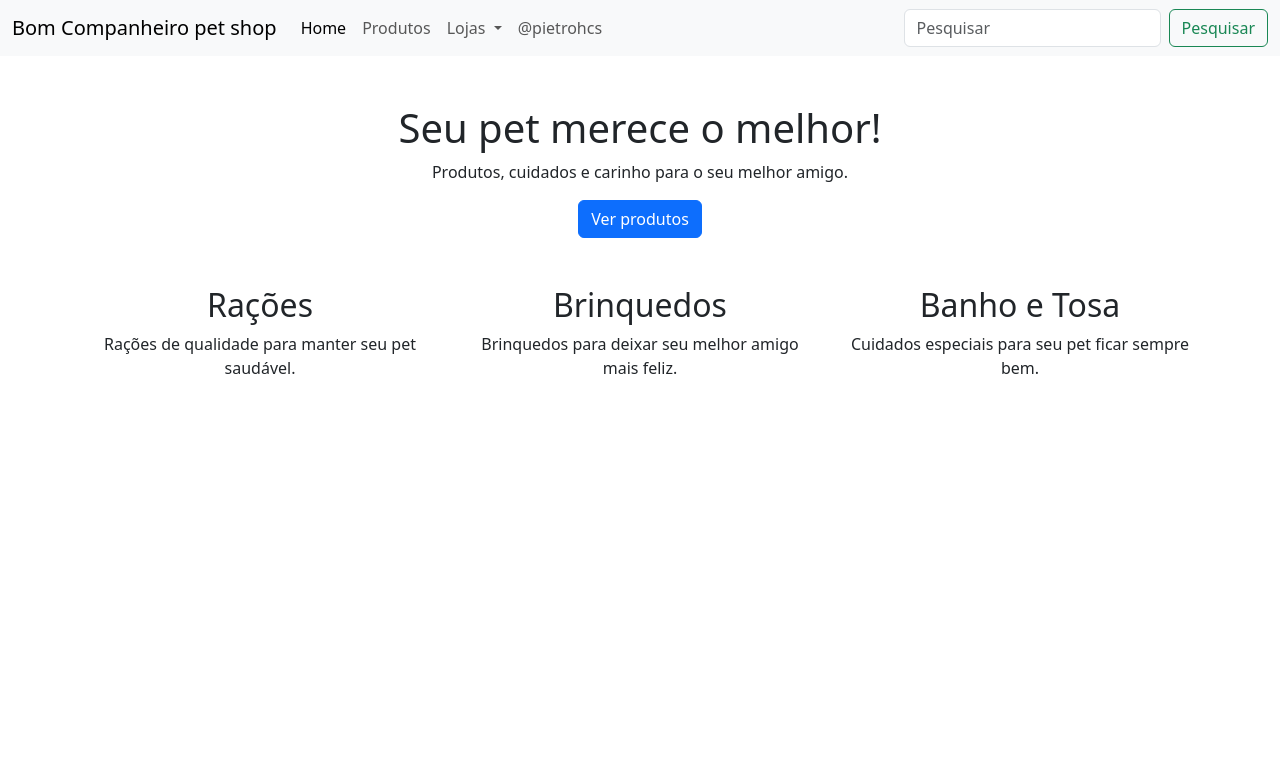
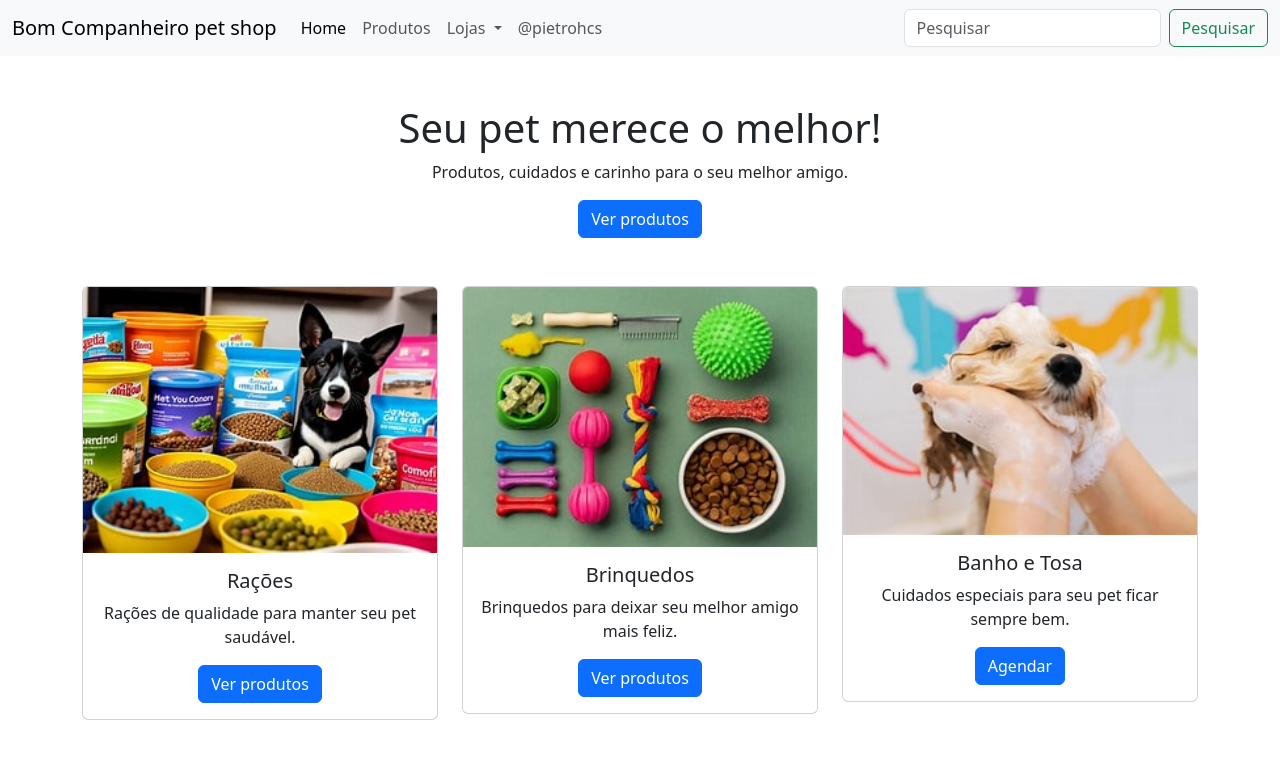
Before and after one commit to Pietrohcs/landing-bootstrap, a plain HTML site: page index.html in a window 1280 px wide. Drawn offline with nearby package versions, Linux system fonts and the light colour scheme.

Commit message:
Transforma destaques em cards

```diff
--- a/index.html
+++ b/index.html
@@ -7,8 +7,6 @@
     <title>Bom Companheiro pet shop</title>
 </head>
 <body>
-    <script src="https://cdn.jsdelivr.net/npm/bootstrap@5.3.8/dist/js/bootstrap.bundle.min.js" integrity="sha384-FKyoEForCGlyvwx9Hj09JcYn3nv7wiPVlz7YYwJrWVcXK/BmnVDxM+D2scQbITxI" crossorigin="anonymous"></script>
-
         <nav class="navbar navbar-expand-lg bg-body-tertiary">
             <div class="container-fluid">
                 <a class="navbar-brand" href="#">Bom Companheiro pet shop</a>
@@ -51,21 +49,46 @@
         <button class="btn btn-primary">Ver produtos</button>
     </section>
         <!-- Usei col-md-4 para que os três blocos fiquem lado a lado a partir do tamanho médio de tela e empilhem em telas menores. -->
-        <div class="container text-center">
-            <div class="row">
-                <div class="col-md-4">
-                    <h2>Rações</h2>
-                    <p>Rações de qualidade para manter seu pet saudável.</p>
-                </div>
-                <div class="col-md-4">
-                    <h2>Brinquedos</h2>
-                    <p>Brinquedos para deixar seu melhor amigo mais feliz.</p>
-                </div>
-                <div class="col-md-4">
-                    <h2>Banho e Tosa</h2>
-                    <p>Cuidados especiais para seu pet ficar sempre bem.</p>
-                </div>
+            <div class="container text-center">
+                <div class="row">
+
+                    <div class="col-md-4">
+                        <div class="card">
+                            <img src="RacoesImagem.jpg" class="card-img-top" alt="Ração para pets">
+                            <div class="card-body">
+                                <h5 class="card-title">Rações</h5>
+                                <p class="card-text">Rações de qualidade para manter seu pet saudável.</p>
+                                <a href="#" class="btn btn-primary">Ver produtos</a>
+                            </div>
+                        </div>
+                    </div>
+
+                    <div class="col-md-4">
+                        <div class="card">
+                            <img src="BrinquedosImagem.jpg" class="card-img-top" alt="Brinquedos para pets">
+                            <div class="card-body">
+                                <h5 class="card-title">Brinquedos</h5>
+                                <p class="card-text">Brinquedos para deixar seu melhor amigo mais feliz.</p>
+                                <a href="#" class="btn btn-primary">Ver produtos</a>
+                            </div>
+                        </div>
+                    </div>
+
+                    <div class="col-md-4">
+                        <div class="card">
+                            <img src="BanhoImagem.jpg" class="card-img-top" alt="Banho e tosa">
+                            <div class="card-body">
+                                <h5 class="card-title">Banho e Tosa</h5>
+                                <p class="card-text">Cuidados especiais para seu pet ficar sempre bem.</p>
+                                <a href="#" class="btn btn-primary">Agendar</a>
+                            </div>
+                        </div>
+                    </div>
+
             </div>
         </div>
+
+        <script src="https://cdn.jsdelivr.net/npm/bootstrap@5.3.8/dist/js/bootstrap.bundle.min.js" integrity="sha384-FKyoEForCGlyvwx9Hj09JcYn3nv7wiPVlz7YYwJrWVcXK/BmnVDxM+D2scQbITxI" crossorigin="anonymous"></script>
+
 </body>
 </html>
```
Also changed, not shown: BanhoImagem.jpg (added), BrinquedosImagem.jpg (added), RacoesImagem.jpg (added).
